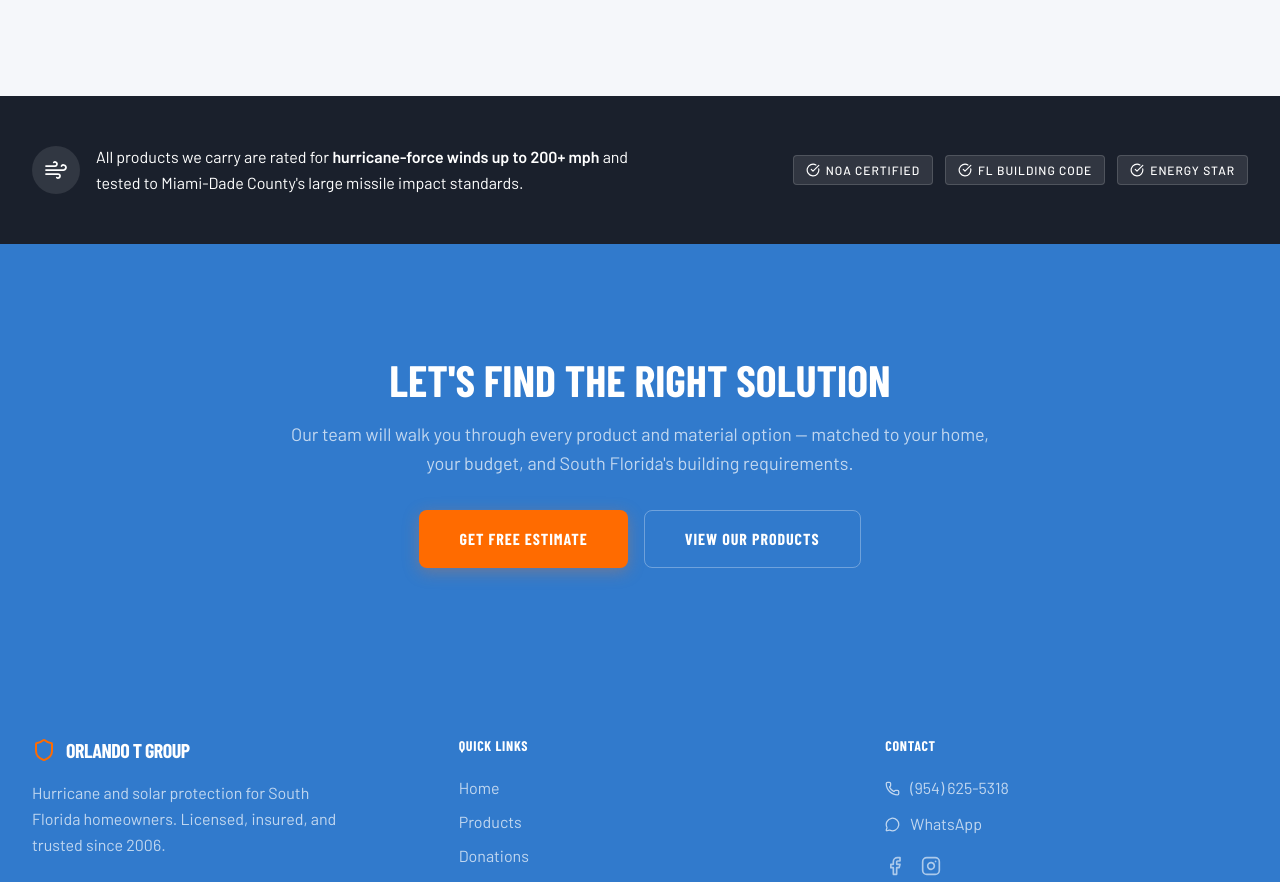
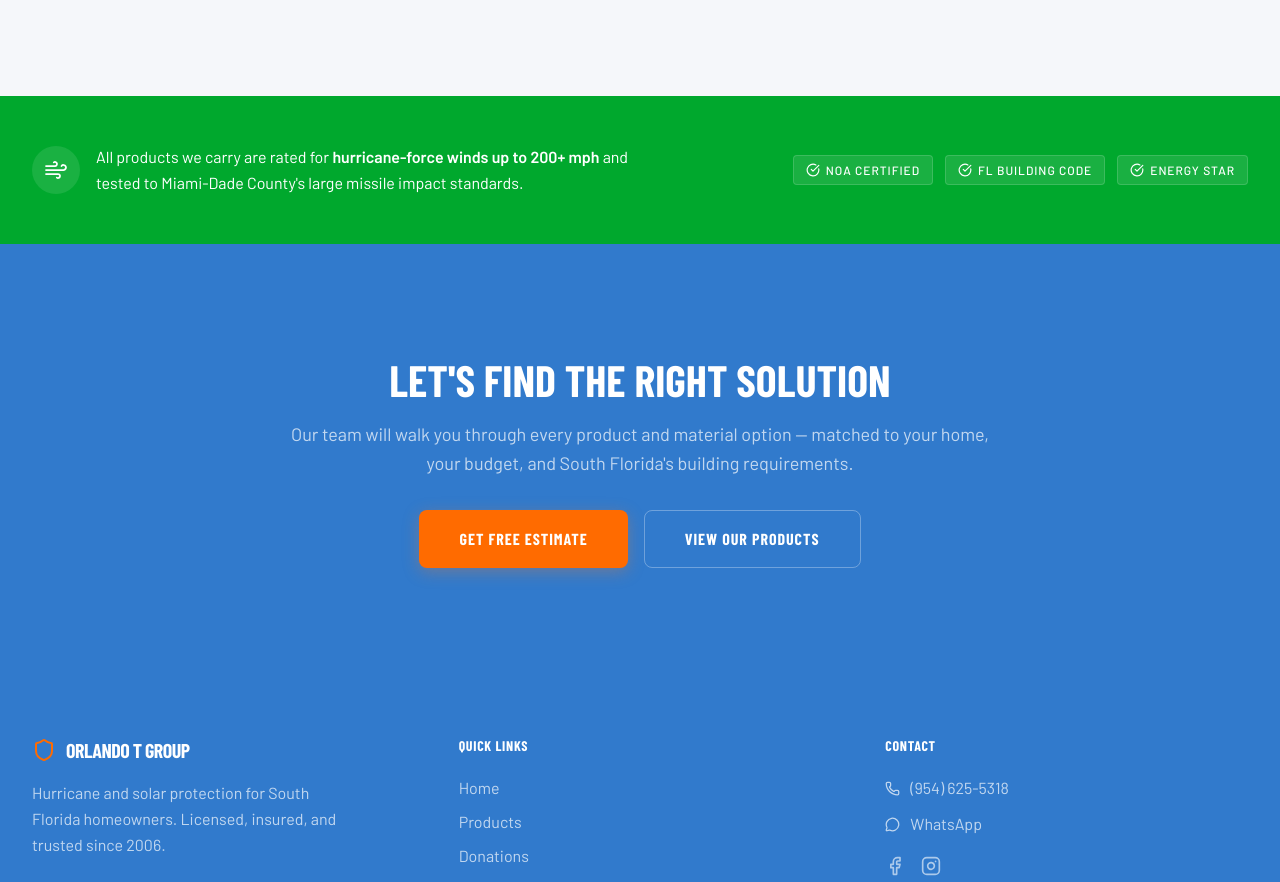
Before and after one commit to orlandott/otg-website, a Next.js app: page /materials in a window 1280 px wide. Shown: the part 2149-3031 px from the top of the page. Built offline with nearby package versions, Linux system fonts and the light colour scheme.

Commit message:
feat(styles): add bg-bright-green utility class and apply to materials certification callout

```diff
--- a/src/app/globals.css
+++ b/src/app/globals.css
@@ -15,6 +15,7 @@
   --color-gray:         #718096; /* medium gray — secondary text */
   --color-border:       #D9E2EC; /* soft gray — dividers, borders */
   --color-green:        #2E7D52; /* trust green — checkmarks, benefits */
+  --color-bright-green: rgb(0, 168, 45); /* bright green — certification callout bg */
 
   --shadow-sm:   0 1px 3px rgba(0, 0, 0, 0.08);
   --shadow-md:   0 4px 12px rgba(0, 0, 0, 0.10);
@@ -46,4 +47,7 @@ body {
   .text-balance {
     text-wrap: balance;
   }
+  .bg-bright-green {
+    background-color: var(--color-bright-green);
+  }
 }
--- a/src/app/materials/page.tsx
+++ b/src/app/materials/page.tsx
@@ -186,7 +186,7 @@ export default function MaterialsPage() {
       </section>
 
       {/* Wind-resistance callout strip */}
-      <section className="py-12 bg-navy" aria-label="Certification callout">
+      <section className="py-12 bg-bright-green" aria-label="Certification callout">
         <div className="max-w-7xl mx-auto px-4 sm:px-6 lg:px-8">
           <div className="flex flex-col md:flex-row items-center justify-between gap-6">
             <motion.div
```
